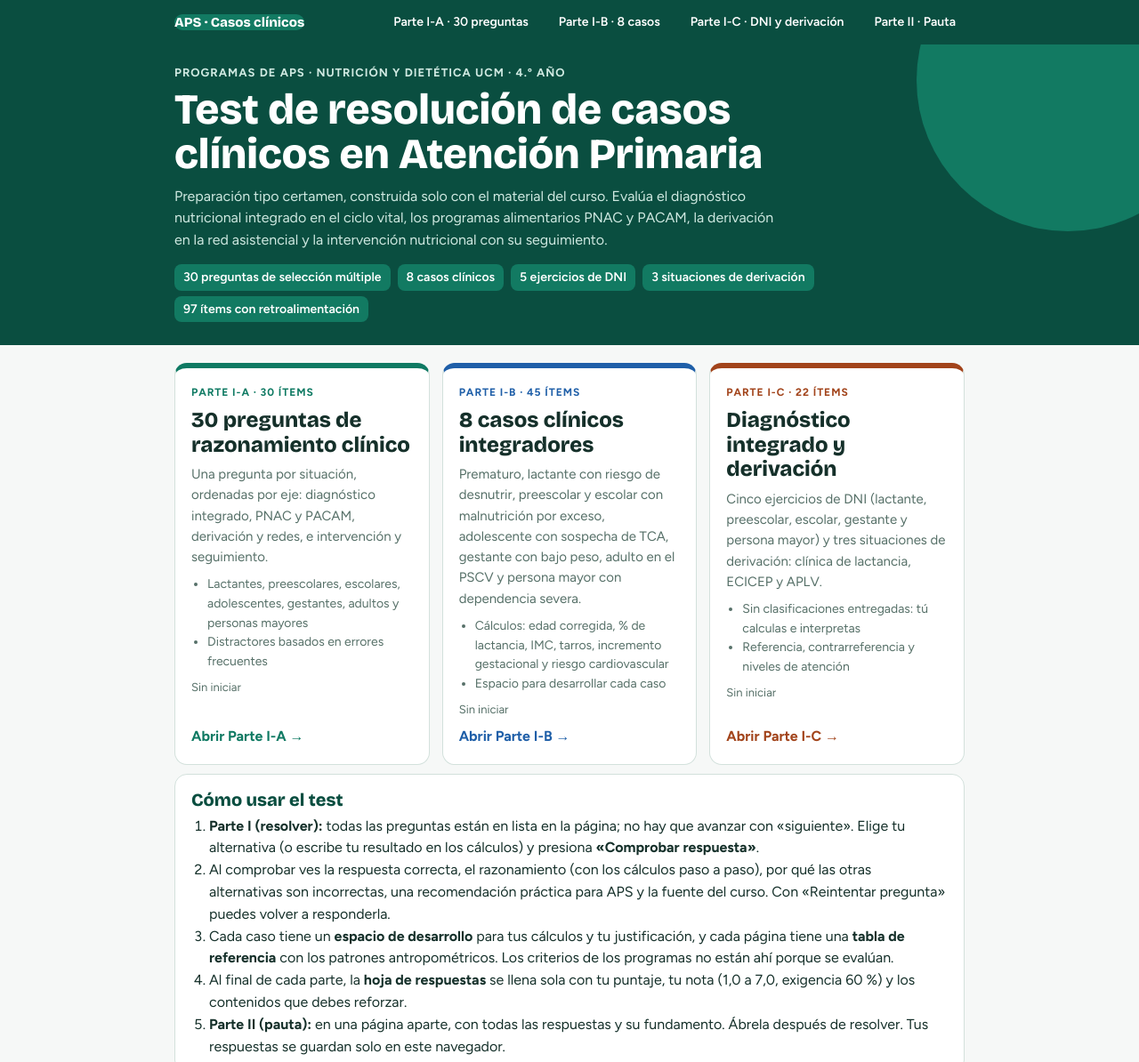
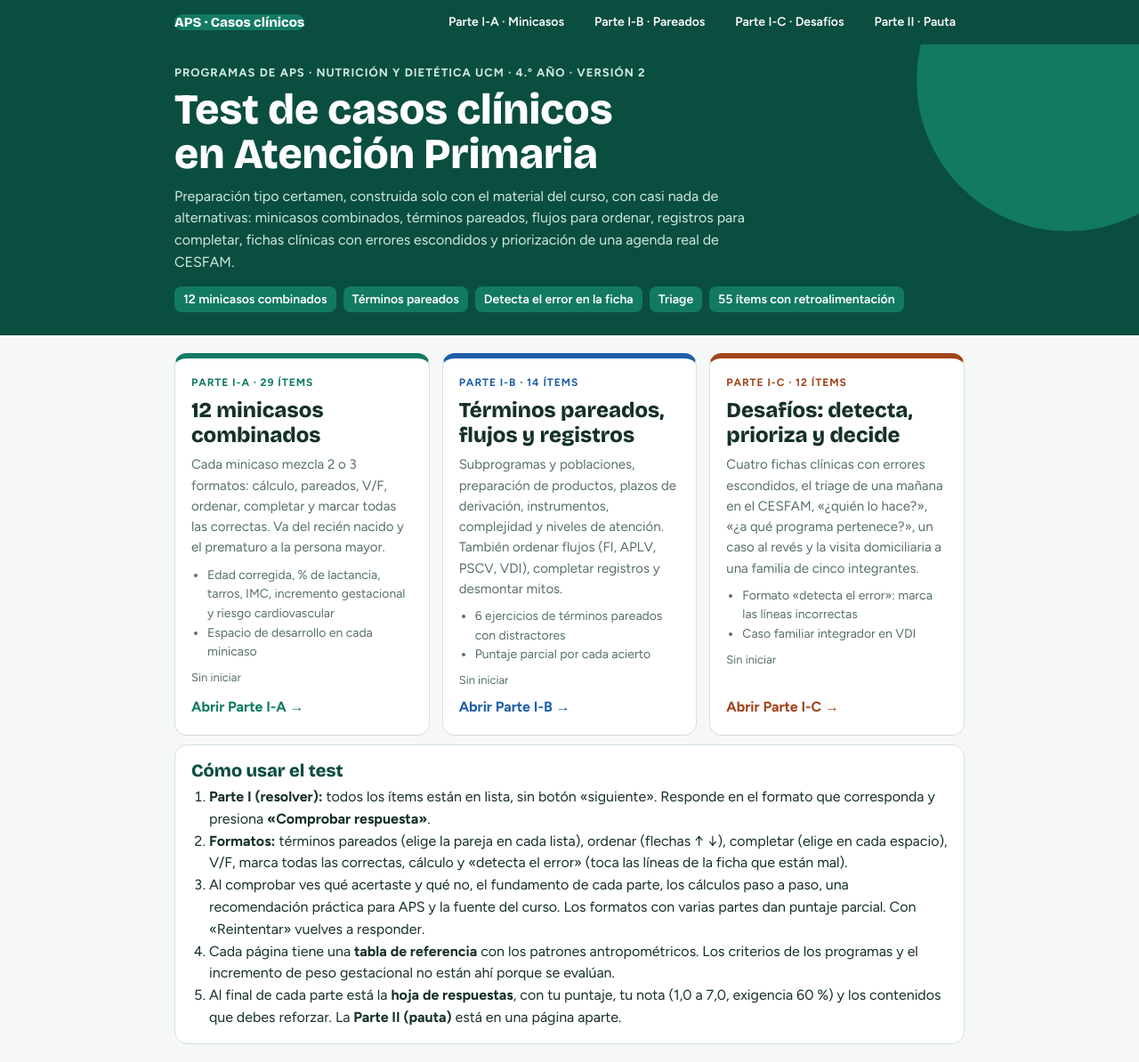
Before and after one commit to KristhoFer-0105/tests-aps-casos, a plain HTML site: page index.html in a window 1280 px wide. Shown: the top 1194 px of the page at 89% size. Drawn offline with nearby package versions, Linux system fonts and the light colour scheme.

Commit message:
Add files via upload

```diff
--- a/index.html
+++ b/index.html
@@ -5,60 +5,59 @@
 <meta name="viewport" content="width=device-width, initial-scale=1, viewport-fit=cover">
 <title>Test APS · Casos clínicos</title>
 <link rel="stylesheet" href="https://fonts.googleapis.com/css2?family=Bricolage+Grotesque:opsz,wght@12..96,600;12..96,800&family=Figtree:wght@400;500;600;700&display=swap">
-<link rel="stylesheet" href="assets/quiz.css?v=1">
+<link rel="stylesheet" href="assets/quiz.css?v=2">
 </head>
 <body class="m1">
 <nav class="topnav" aria-label="Módulos"><div class="wrap">
 <a class="brand" href="index.html" aria-current="page">APS · Casos clínicos</a>
-<a href="test1.html">Parte I-A · 30 preguntas</a>
-<a href="test2.html">Parte I-B · 8 casos</a>
-<a href="test3.html">Parte I-C · DNI y derivación</a>
+<a href="test1.html">Parte I-A · Minicasos</a>
+<a href="test2.html">Parte I-B · Pareados</a>
+<a href="test3.html">Parte I-C · Desafíos</a>
 <a href="pauta.html">Parte II · Pauta</a>
 </div></nav>
 <header class="hero"><div class="wrap">
-<div class="kicker">Programas de APS · Nutrición y Dietética UCM · 4.º año</div>
-<h1>Test de resolución de casos clínicos en Atención Primaria</h1>
-<p>Preparación tipo certamen, construida solo con el material del curso. Evalúa el diagnóstico nutricional integrado en el ciclo vital, los programas alimentarios PNAC y PACAM, la derivación en la red asistencial y la intervención nutricional con su seguimiento.</p>
-<div class="chips"><span>30 preguntas de selección múltiple</span><span>8 casos clínicos</span><span>5 ejercicios de DNI</span><span>3 situaciones de derivación</span><span>97 ítems con retroalimentación</span></div>
+<div class="kicker">Programas de APS · Nutrición y Dietética UCM · 4.º año · Versión 2</div>
+<h1>Test de casos clínicos en Atención Primaria</h1>
+<p>Preparación tipo certamen, construida solo con el material del curso, con casi nada de alternativas: minicasos combinados, términos pareados, flujos para ordenar, registros para completar, fichas clínicas con errores escondidos y priorización de una agenda real de CESFAM.</p>
+<div class="chips"><span>12 minicasos combinados</span><span>Términos pareados</span><span>Detecta el error en la ficha</span><span>Triage</span><span>55 ítems con retroalimentación</span></div>
 </div></header>
 <div class="wrap">
 <section class="cards" aria-label="Partes del test">
 <a class="card" href="test1.html" style="--c:#0f7a63">
-<span class="mk">Parte I-A · 30 ítems</span>
-<h2>30 preguntas de razonamiento clínico</h2>
-<p>Una pregunta por situación, ordenadas por eje: diagnóstico integrado, PNAC y PACAM, derivación y redes, e intervención y seguimiento.</p>
-<ul><li>Lactantes, preescolares, escolares, adolescentes, gestantes, adultos y personas mayores</li><li>Distractores basados en errores frecuentes</li></ul>
-<span class="prog" data-k="t1" data-n="30"></span>
+<span class="mk">Parte I-A · 29 ítems</span>
+<h2>12 minicasos combinados</h2>
+<p>Cada minicaso mezcla 2 o 3 formatos: cálculo, pareados, V/F, ordenar, completar y marcar todas las correctas. Va del recién nacido y el prematuro a la persona mayor.</p>
+<ul><li>Edad corregida, % de lactancia, tarros, IMC, incremento gestacional y riesgo cardiovascular</li><li>Espacio de desarrollo en cada minicaso</li></ul>
+<span class="prog" data-k="t1" data-n="29"></span>
 <span class="go">Abrir Parte I-A →</span>
 </a>
 <a class="card" href="test2.html" style="--c:#1f5fa8">
-<span class="mk">Parte I-B · 45 ítems</span>
-<h2>8 casos clínicos integradores</h2>
-<p>Prematuro, lactante con riesgo de desnutrir, preescolar y escolar con malnutrición por exceso, adolescente con sospecha de TCA, gestante con bajo peso, adulto en el PSCV y persona mayor con dependencia severa.</p>
-<ul><li>Cálculos: edad corregida, % de lactancia, IMC, tarros, incremento gestacional y riesgo cardiovascular</li><li>Espacio para desarrollar cada caso</li></ul>
-<span class="prog" data-k="t2" data-n="45"></span>
+<span class="mk">Parte I-B · 14 ítems</span>
+<h2>Términos pareados, flujos y registros</h2>
+<p>Subprogramas y poblaciones, preparación de productos, plazos de derivación, instrumentos, complejidad y niveles de atención. También ordenar flujos (FI, APLV, PSCV, VDI), completar registros y desmontar mitos.</p>
+<ul><li>6 ejercicios de términos pareados con distractores</li><li>Puntaje parcial por cada acierto</li></ul>
+<span class="prog" data-k="t2" data-n="14"></span>
 <span class="go">Abrir Parte I-B →</span>
 </a>
 <a class="card" href="test3.html" style="--c:#a2441b">
-<span class="mk">Parte I-C · 22 ítems</span>
-<h2>Diagnóstico integrado y derivación</h2>
-<p>Cinco ejercicios de DNI (lactante, preescolar, escolar, gestante y persona mayor) y tres situaciones de derivación: clínica de lactancia, ECICEP y APLV.</p>
-<ul><li>Sin clasificaciones entregadas: tú calculas e interpretas</li><li>Referencia, contrarreferencia y niveles de atención</li></ul>
-<span class="prog" data-k="t3" data-n="22"></span>
+<span class="mk">Parte I-C · 12 ítems</span>
+<h2>Desafíos: detecta, prioriza y decide</h2>
+<p>Cuatro fichas clínicas con errores escondidos, el triage de una mañana en el CESFAM, «¿quién lo hace?», «¿a qué programa pertenece?», un caso al revés y la visita domiciliaria a una familia de cinco integrantes.</p>
+<ul><li>Formato «detecta el error»: marca las líneas incorrectas</li><li>Caso familiar integrador en VDI</li></ul>
+<span class="prog" data-k="t3" data-n="12"></span>
 <span class="go">Abrir Parte I-C →</span>
 </a>
 </section>
 <section class="howto">
 <h2>Cómo usar el test</h2>
 <ol>
-<li><b>Parte I (resolver):</b> todas las preguntas están en lista en la página; no hay que avanzar con «siguiente». Elige tu alternativa (o escribe tu resultado en los cálculos) y presiona <b>«Comprobar respuesta»</b>.</li>
-<li>Al comprobar ves la respuesta correcta, el razonamiento (con los cálculos paso a paso), por qué las otras alternativas son incorrectas, una recomendación práctica para APS y la fuente del curso. Con «Reintentar pregunta» puedes volver a responderla.</li>
-<li>Cada caso tiene un <b>espacio de desarrollo</b> para tus cálculos y tu justificación, y cada página tiene una <b>tabla de referencia</b> con los patrones antropométricos. Los criterios de los programas no están ahí porque se evalúan.</li>
-<li>Al final de cada parte, la <b>hoja de respuestas</b> se llena sola con tu puntaje, tu nota (1,0 a 7,0, exigencia 60 %) y los contenidos que debes reforzar.</li>
-<li><b>Parte II (pauta):</b> en una página aparte, con todas las respuestas y su fundamento. Ábrela después de resolver. Tus respuestas se guardan solo en este navegador.</li>
+<li><b>Parte I (resolver):</b> todos los ítems están en lista, sin botón «siguiente». Responde en el formato que corresponda y presiona <b>«Comprobar respuesta»</b>.</li>
+<li><b>Formatos:</b> términos pareados (elige la pareja en cada lista), ordenar (flechas ↑ ↓), completar (elige en cada espacio), V/F, marca todas las correctas, cálculo y «detecta el error» (toca las líneas de la ficha que están mal).</li>
+<li>Al comprobar ves qué acertaste y qué no, el fundamento de cada parte, los cálculos paso a paso, una recomendación práctica para APS y la fuente del curso. Los formatos con varias partes dan puntaje parcial. Con «Reintentar» vuelves a responder.</li>
+<li>Cada página tiene una <b>tabla de referencia</b> con los patrones antropométricos. Los criterios de los programas y el incremento de peso gestacional no están ahí porque se evalúan.</li>
+<li>Al final de cada parte está la <b>hoja de respuestas</b>, con tu puntaje, tu nota (1,0 a 7,0, exigencia 60 %) y los contenidos que debes reforzar. La <b>Parte II (pauta)</b> está en una página aparte.</li>
 </ol>
-</section>
-<section class="warnbox">
+</section><section class="warnbox">
 <h2>Notas sobre el material del curso</h2>
 <ul>
 <li><b>Corrección de edad en el prematuro tardío:</b> la clase de PNAC Prematuros indica corregir hasta los 12 meses, y la Norma de Supervisión 2021 (clase del niño) hasta los 6 meses. El test no evalúa ese punto.</li>
@@ -74,7 +73,7 @@
 <script>
 document.querySelectorAll(".prog").forEach(function (s) {
   var k = s.getAttribute("data-k"), tot = Number(s.getAttribute("data-n")), n = 0;
-  try { var st = JSON.parse(localStorage.getItem("aps-casos-v1-" + k) || "{}"); n = Object.keys(st.chk || {}).length; } catch (e) {}
+  try { var st = JSON.parse(localStorage.getItem("aps-casos-v2-" + k) || "{}"); n = Object.keys(st.chk || {}).length; } catch (e) {}
   s.textContent = n >= tot ? "Parte completa: revisa tu hoja de respuestas" : n ? "En curso: " + n + " de " + tot + " ítems comprobados" : "Sin iniciar";
 });
 </script>
```
Also changed, not shown: pauta.html (+8 -8 lines), test1.html (+7 -7 lines), test2.html (+7 -7 lines), test3.html (+7 -7 lines).
